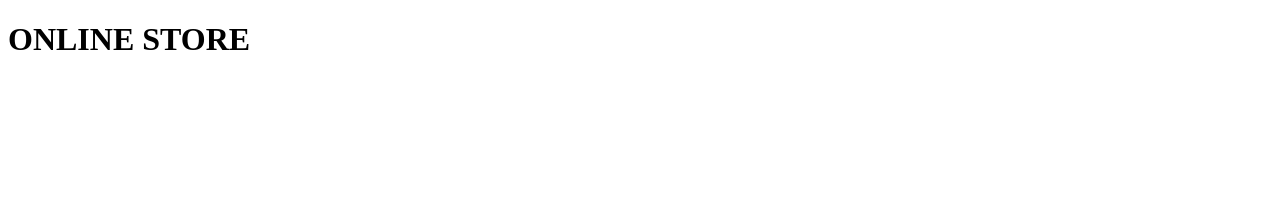
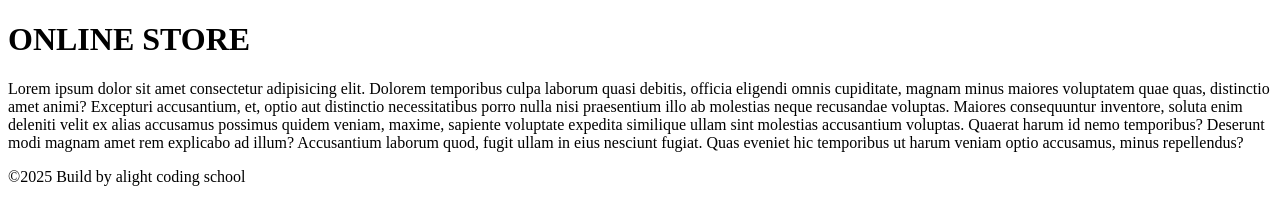
Before and after one commit to Patrick-source-web/My-online.shop, a plain HTML site: page index.html in a window 1280 px wide. Drawn offline with Linux system fonts and the light colour scheme.

Commit message:
add footer

```diff
--- a/index.html
+++ b/index.html
@@ -7,5 +7,9 @@
 </head>
 <body>
     <h1>ONLINE STORE</h1>
+    <p>Lorem ipsum dolor sit amet consectetur adipisicing elit. Dolorem temporibus culpa laborum quasi debitis, officia eligendi omnis cupiditate, magnam minus maiores voluptatem quae quas, distinctio amet animi? Excepturi accusantium, et, optio aut distinctio necessitatibus porro nulla nisi praesentium illo ab molestias neque recusandae voluptas. Maiores consequuntur inventore, soluta enim deleniti velit ex alias accusamus possimus quidem veniam, maxime, sapiente voluptate expedita similique ullam sint molestias accusantium voluptas. Quaerat harum id nemo temporibus? Deserunt modi magnam amet rem explicabo ad illum? Accusantium laborum quod, fugit ullam in eius nesciunt fugiat. Quas eveniet hic temporibus ut harum veniam optio accusamus, minus repellendus?</p>
+    <footer>
+        &copy;2025 <span>Build by alight coding school</span>
+    </footer>
 </body>
 </html>
```
